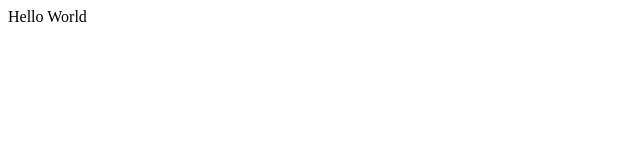
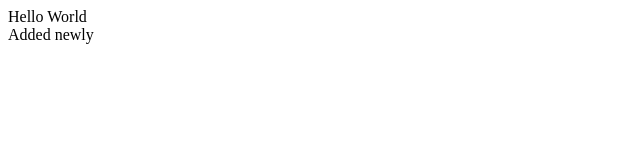
Before and after one commit to Raghu9t2/Demo, a website: page com.test/index.html in a window 1280 px wide. Shown: the full height of the page, 0-640 px from the left. Drawn offline with Linux system fonts and the light colour scheme.

Commit message:
"added by Raghu"

```diff
--- a/com.test/index.html
+++ b/com.test/index.html
@@ -7,5 +7,6 @@
 </head>
 <body >
 	<div>Hello World</div>
+	<div>Added newly</div>
 </body>
 </html>
```
